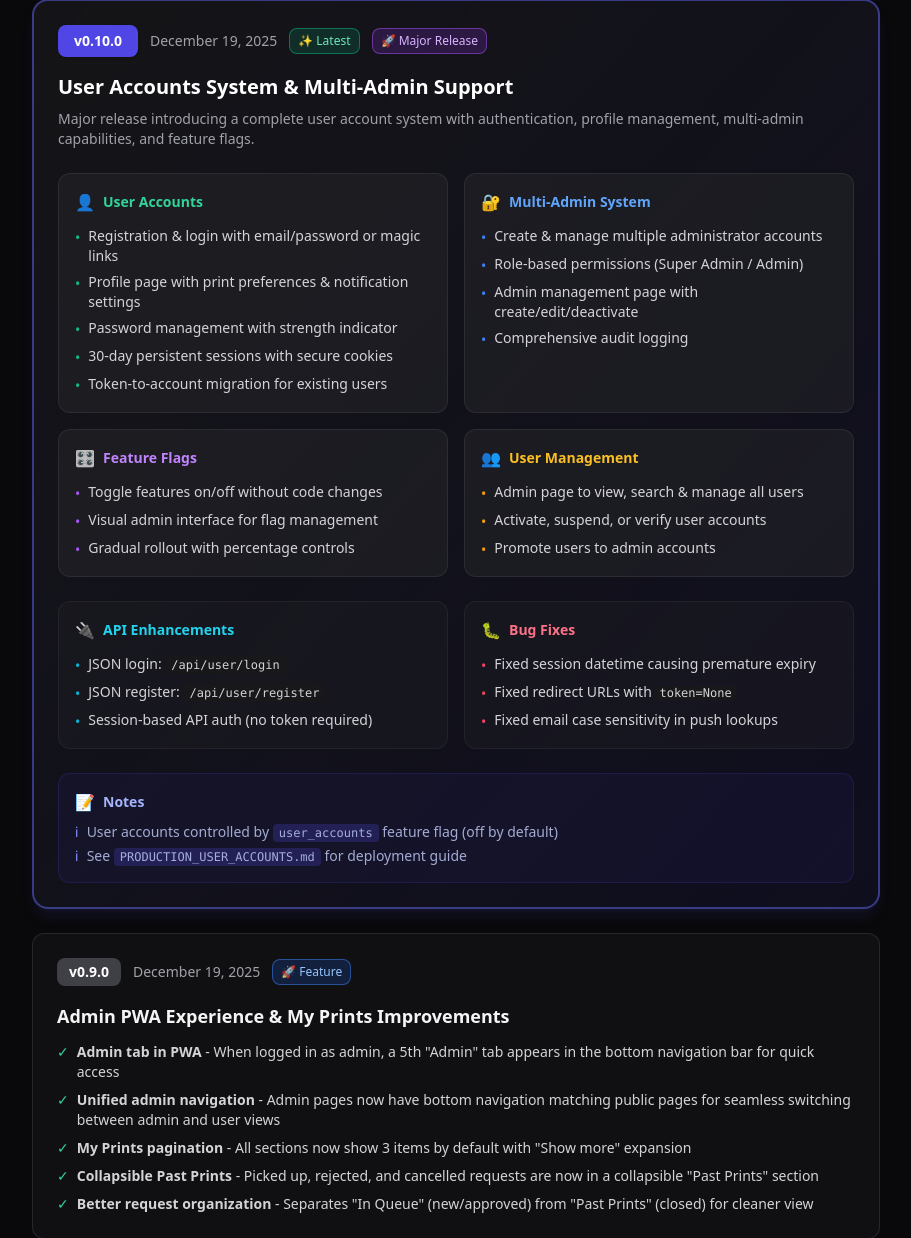
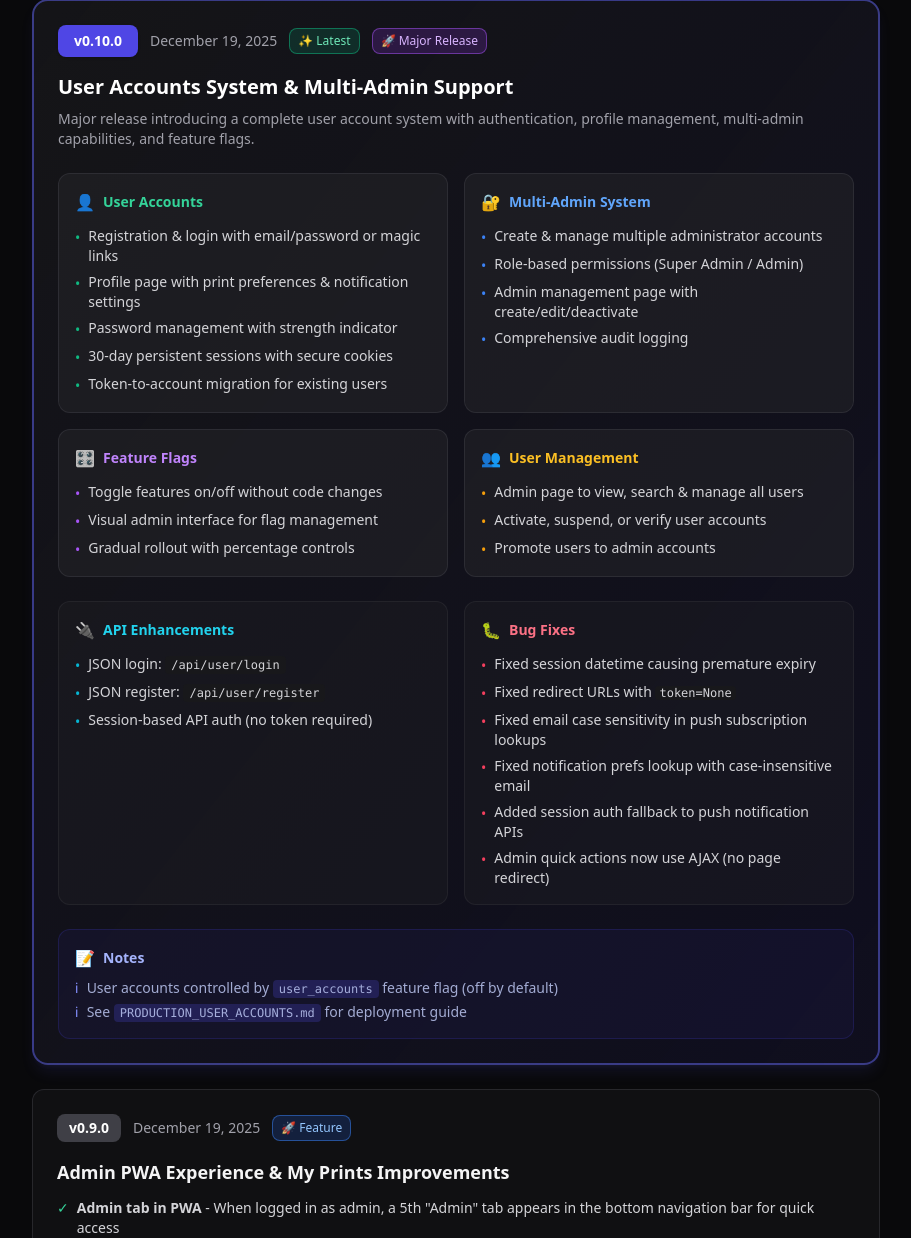
Before and after one commit to DaddyJCub/print-queue, a FastAPI app: page /changelog in a window 1280 px wide. Shown: the part 355-1593 px from the top of the page, without its empty margins (184-1095 px from the left). Run offline with FastAPI, Linux system fonts and the light colour scheme; parts of the project's set-up code (start-up, migrations or seed data) failed here and were passed over; some libraries are stand-ins or nearby versions.

Commit message:
docs: Add more bug fixes to v0.10.0 changelog

```diff
--- a/app/templates/changelog.html
+++ b/app/templates/changelog.html
@@ -215,7 +215,19 @@
               </li>
               <li class="flex items-start gap-2">
                 <span class="text-rose-500 mt-0.5">•</span>
-                <span>Fixed email case sensitivity in push lookups</span>
+                <span>Fixed email case sensitivity in push subscription lookups</span>
+              </li>
+              <li class="flex items-start gap-2">
+                <span class="text-rose-500 mt-0.5">•</span>
+                <span>Fixed notification prefs lookup with case-insensitive email</span>
+              </li>
+              <li class="flex items-start gap-2">
+                <span class="text-rose-500 mt-0.5">•</span>
+                <span>Added session auth fallback to push notification APIs</span>
+              </li>
+              <li class="flex items-start gap-2">
+                <span class="text-rose-500 mt-0.5">•</span>
+                <span>Admin quick actions now use AJAX (no page redirect)</span>
               </li>
             </ul>
           </div>
```
